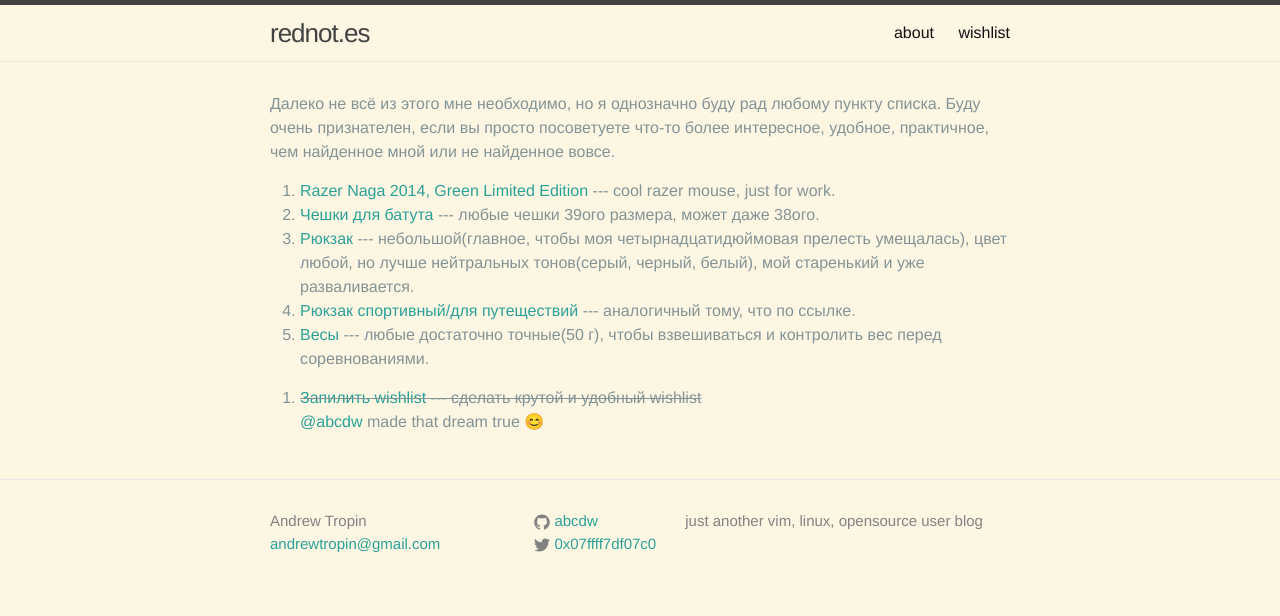
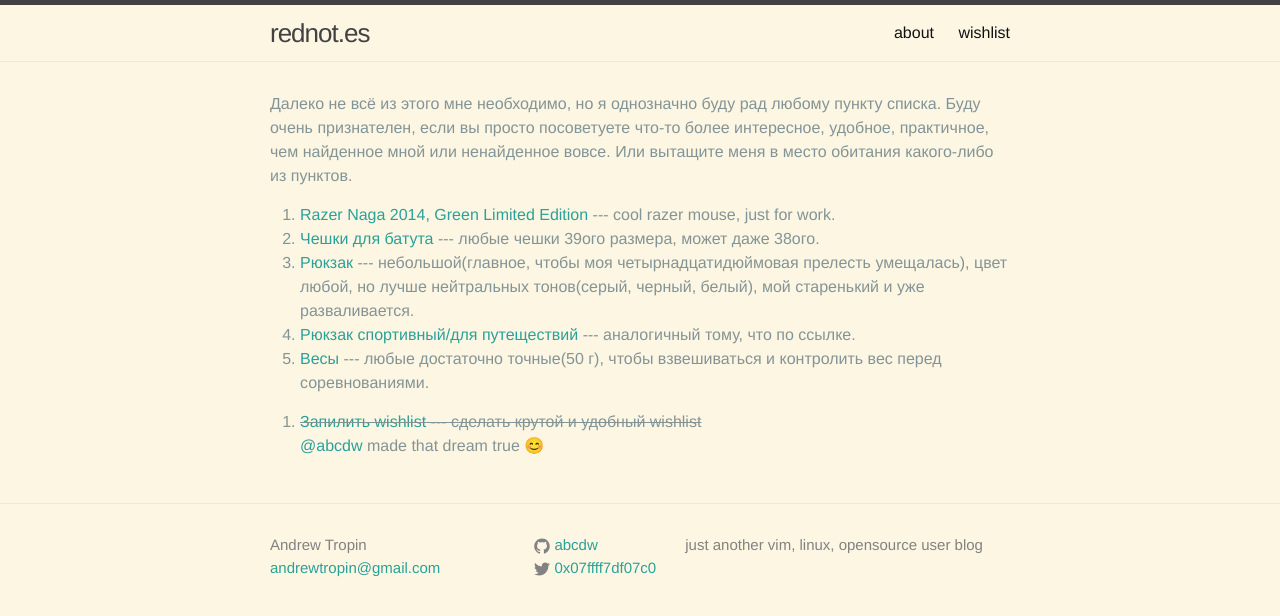
Before and after one commit to rednotes/rednotes.github.io, a Jekyll site: the page built from pages/wishlist.html, in a window 1280 px wide. Shown: the top 616 px of the page. Built offline with Jekyll 4.4.1, drawn with Linux system fonts in a browser that asks for light colours; emoji names are drawn with the system emoji font.

Commit message:
Update wishlist.html

```diff
--- a/pages/wishlist.html
+++ b/pages/wishlist.html
@@ -6,8 +6,8 @@ permalink: /wishlist/
 <p>
 Далеко не всё из этого мне необходимо, но я однозначно буду рад любому пункту
 списка. Буду очень признателен, если вы просто посоветуете что-то
-более интересное, удобное, практичное, чем найденное мной или не найденное
-вовсе.
+более интересное, удобное, практичное, чем найденное мной или ненайденное
+вовсе. Или вытащите меня в место обитания какого-либо из пунктов.
 </p>
 
 <ol>
```
